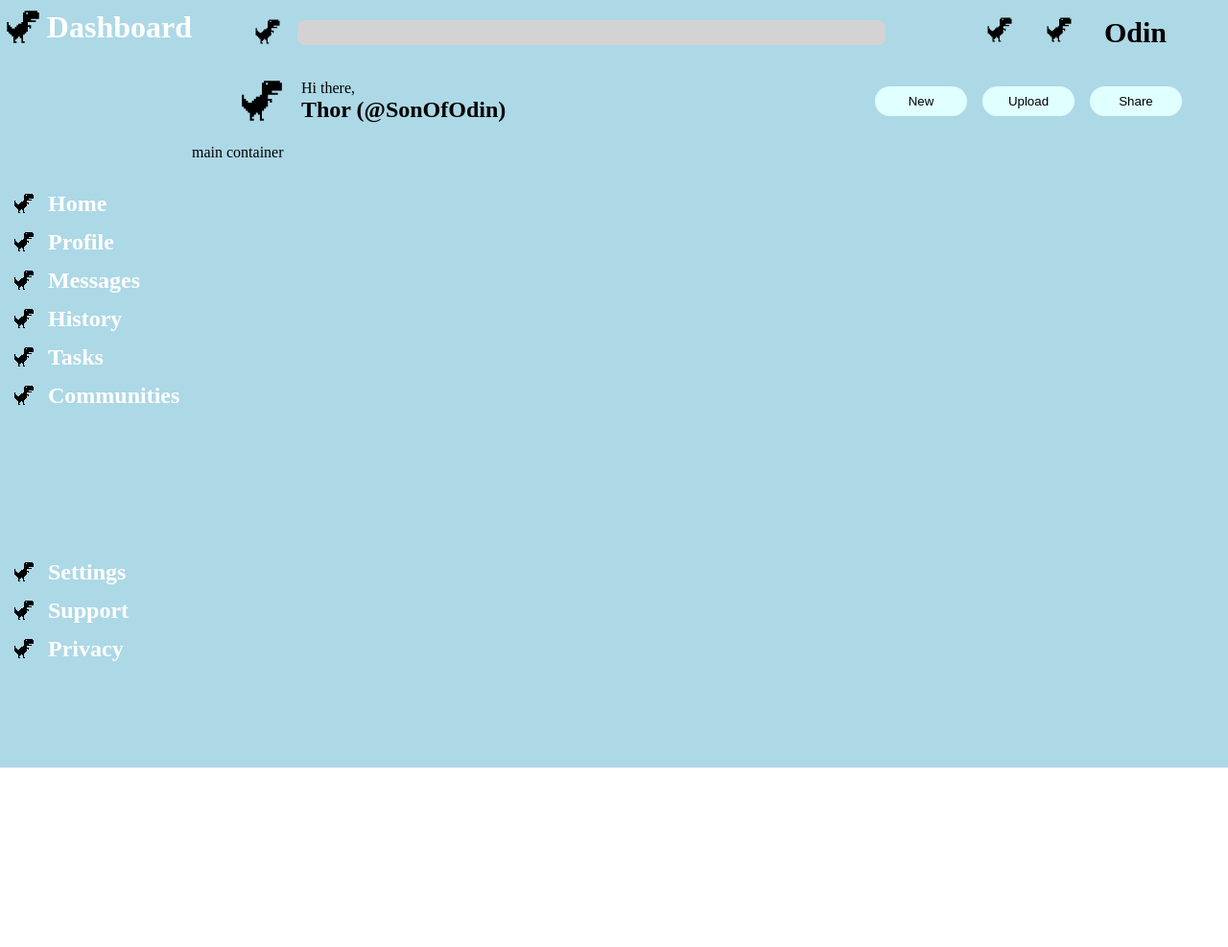
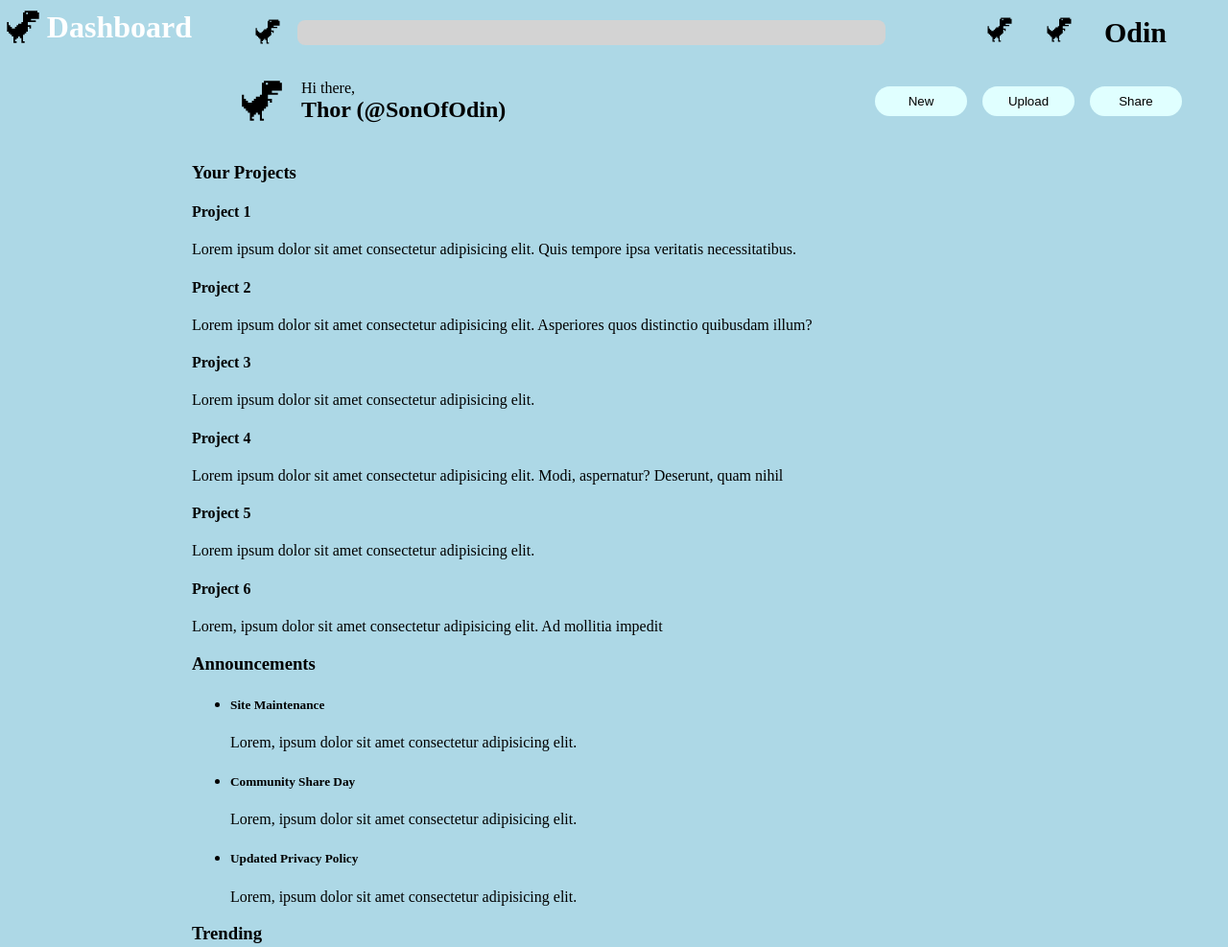
Before and after one commit to bbbbcccd/admin-dashboard, a plain HTML site: page index.html in a window 1280 px wide. Shown: the top 987 px of the page at 96% size. Before the commit the page ends 800 px from the top, so only its background shows below. Drawn offline with Linux system fonts and the light colour scheme.

Commit message:
Add elements to main container

```diff
--- a/index.html
+++ b/index.html
@@ -111,6 +111,81 @@
         </ul>
     </div>
 
-    <div class="main-container">main container</div>
+    <div class="main-container">
+        <div class="project-container">
+            <h3>Your Projects</h3>
+            <div class="card-container">
+                <div class="card">
+                    <h4>Project 1</h4>
+                    <p>Lorem ipsum dolor sit amet consectetur adipisicing elit. Quis tempore ipsa veritatis necessitatibus.</p>
+                </div>
+                <div class="card">
+                    <h4>Project 2</h4>
+                    <p>Lorem ipsum dolor sit amet consectetur adipisicing elit. Asperiores quos distinctio quibusdam illum?</p>
+                </div>
+                <div class="card">
+                    <h4>Project 3</h4>
+                    <p>Lorem ipsum dolor sit amet consectetur adipisicing elit.</p>
+                </div>
+                <div class="card">
+                    <h4>Project 4</h4>
+                    <p>Lorem ipsum dolor sit amet consectetur adipisicing elit. Modi, aspernatur? Deserunt, quam nihil</p>
+                </div>
+                <div class="card">
+                    <h4>Project 5</h4>
+                    <p>Lorem ipsum dolor sit amet consectetur adipisicing elit.</p>
+                </div>
+                <div class="card">
+                    <h4>Project 6</h4>
+                    <p>Lorem, ipsum dolor sit amet consectetur adipisicing elit. Ad mollitia impedit</p>
+                </div>
+            </div>
+        </div>
+
+        <div class="announcement-container">
+                <h3>Announcements</h3>
+                <ul>
+                    <li class="announcement">
+                        <h5>Site Maintenance</h5>
+                        <p>Lorem, ipsum dolor sit amet consectetur adipisicing elit.</p>
+                    </li>
+
+                    <li class="announcement">
+                        <h5>Community Share Day</h5>
+                        <p>Lorem, ipsum dolor sit amet consectetur adipisicing elit.</p>
+                    </li>
+
+                    <li class="announcement">
+                        <h5>Updated Privacy Policy</h5>
+                        <p>Lorem, ipsum dolor sit amet consectetur adipisicing elit.</p>
+                    </li>
+                </ul>
+        </div>
+
+        <div class="trending">
+                <h3>Trending</h3>
+                <div>
+                    <ul>
+                        <li>
+                            <img src="./images/google-downasaur.svg" alt="user-icon">
+                            <div class="username">@SonOfOdin</div>
+                            <div class="description">Thor</div>
+                        </li>
+
+                        <li>
+                            <img src="./images/google-downasaur.svg" alt="user-icon">
+                            <div class="username">@Morgan</div>
+                            <div class="description">Super Cool Project</div>
+                        </li>
+
+                        <li>
+                            <img src="./images/google-downasaur.svg" alt="user-icon">
+                            <div class="username">@Penguin</div>
+                            <div class="description">Waddle Waddle</div>
+                        </li>
+                    </ul>
+                </div>
+        </div>
+    </div>
 </body>
 </html>
```
